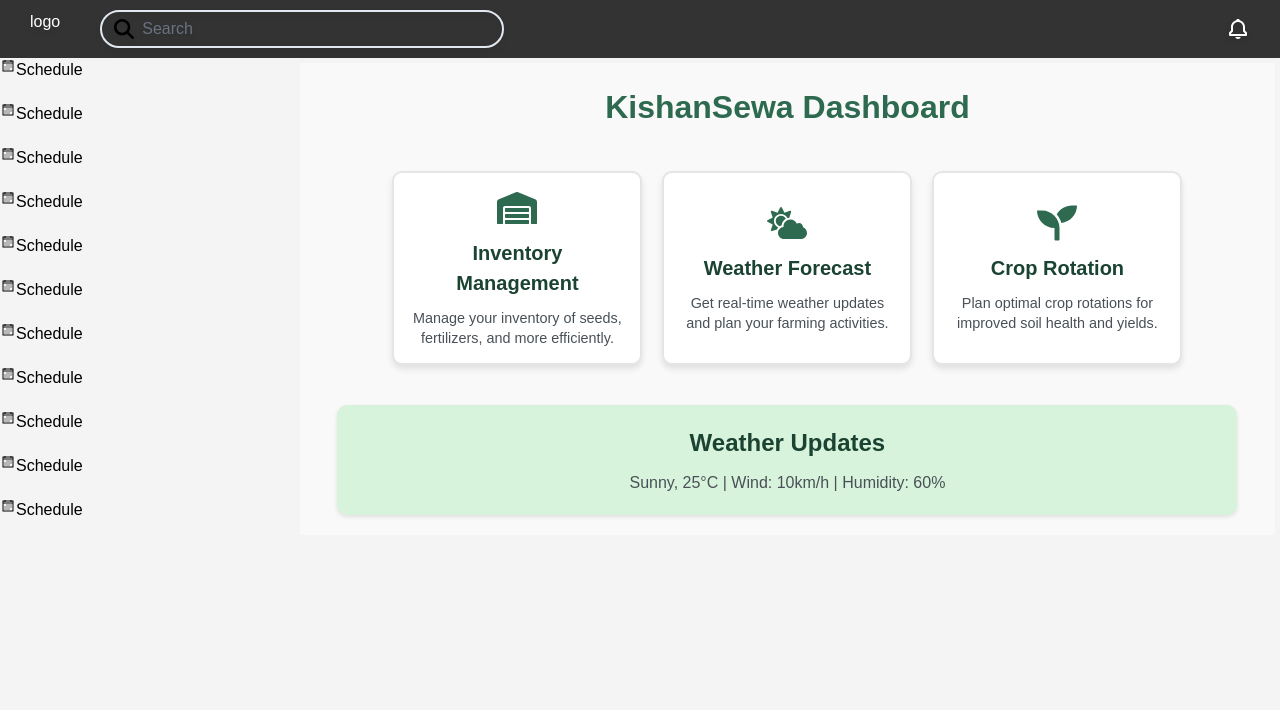
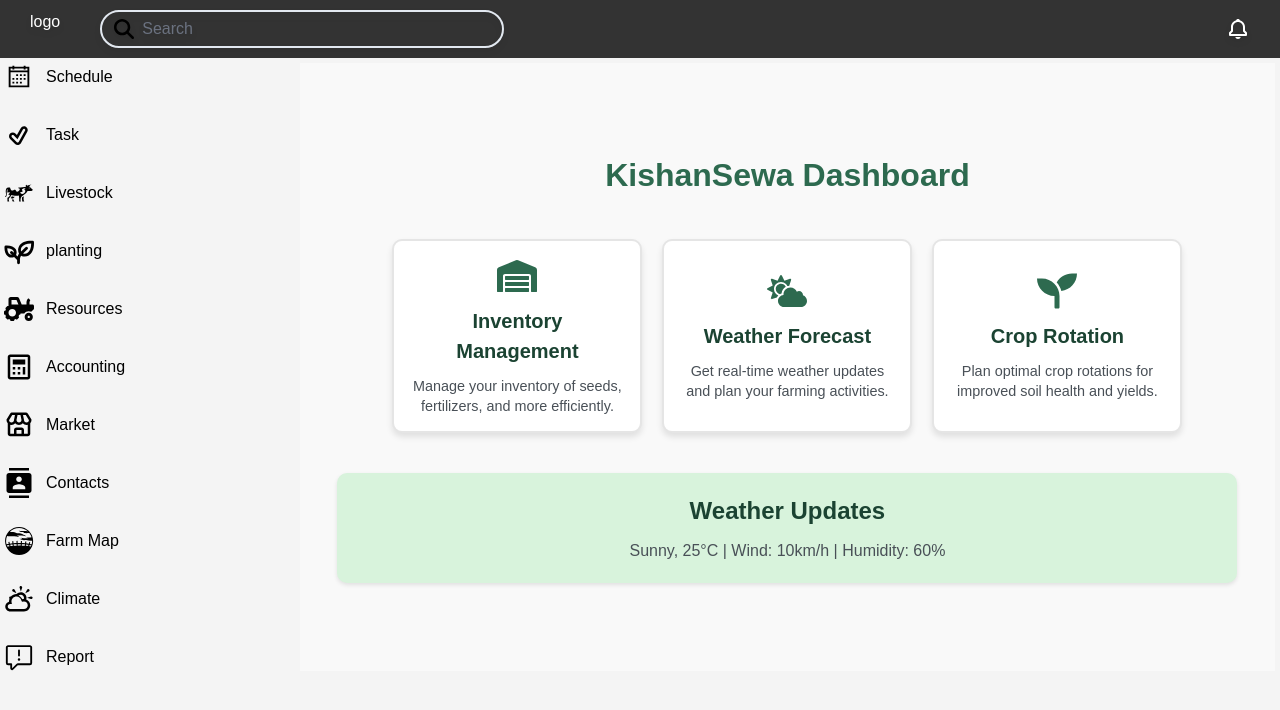
Before and after one commit to Sujit-Thapa/Hackathon, a Next.js app in the folder kishansewa/: page / in a window 1280 px wide. Shown: the top 710 px of the page. Built offline with nearby package versions, Linux system fonts and the light colour scheme.

Commit message:
feat: update side navigation with new icons and improved layout

```diff
--- a/kishansewa/app/components/sideNav/sideNav.tsx
+++ b/kishansewa/app/components/sideNav/sideNav.tsx
@@ -1,42 +1,59 @@
 import React from "react";
+import { BiCalculator, BiMap, BiStore } from "react-icons/bi";
+import { CgCodeClimate } from "react-icons/cg";
+import { FaTractor } from "react-icons/fa";
+import { FaPlantWilt } from "react-icons/fa6";
+import { FcContacts } from "react-icons/fc";
+import { GiCow, GiField } from "react-icons/gi";
+import { GoReport } from "react-icons/go";
 import { LiaCalendarAltSolid } from "react-icons/lia";
+import { MdContacts } from "react-icons/md";
+import { PiPlantBold } from "react-icons/pi";
+import { SiCodeclimate } from "react-icons/si";
+import {
+  TiLockClosedOutline,
+  TiTick,
+  TiTickOutline,
+  TiWeatherCloudy,
+  TiWeatherPartlySunny,
+} from "react-icons/ti";
 
 export const SideNav = () => {
   return (
     <>
       <div className="flex flex-col w-[30%] gap-5">
-        <div className="flex flex-row items">
-          <LiaCalendarAltSolid /> <p>Schedule</p>
+        <div className="flex flex-row items items-center p-1 gap-3">
+          <LiaCalendarAltSolid size={30} /> <p>Schedule</p>
         </div>
-        <div className="flex flex-row items">
-          <LiaCalendarAltSolid /> <p>Schedule</p>
+        <div className="flex flex-row items items-center p-1 gap-3">
+          <TiTickOutline size={30} /> <p>Task</p>
         </div>
-        <div className="flex flex-row items">
-          <LiaCalendarAltSolid /> <p>Schedule</p>
+        <div className="flex flex-row items items-center p-1 gap-3">
+          <GiCow size={30} /> <p>Livestock</p>
         </div>
-        <div className="flex flex-row items">
-          <LiaCalendarAltSolid /> <p>Schedule</p>
+        <div className="flex flex-row items items-center p-1 gap-3">
+          <PiPlantBold size={30} /> <p>planting</p>
         </div>
-        <div className="flex flex-row items">
-          <LiaCalendarAltSolid /> <p>Schedule</p>
+        <div className="flex flex-row items items-center p-1 gap-3">
+          <FaTractor size={30} /> <p>Resources</p>
         </div>
-        <div className="flex flex-row items">
-          <LiaCalendarAltSolid /> <p>Schedule</p>
+        <div className="flex flex-row items items-center p-1 gap-3">
+          <BiCalculator size={30} /> <p>Accounting</p>
         </div>
-        <div className="flex flex-row items">
-          <LiaCalendarAltSolid /> <p>Schedule</p>
+        <div className="flex flex-row items items-center p-1 gap-3">
+          <BiStore size={30} /> <p>Market</p>
         </div>
-        <div className="flex flex-row items">
-          <LiaCalendarAltSolid /> <p>Schedule</p>
+        <div className="flex flex-row items items-center p-1 gap-3">
+          <MdContacts size={30} /> <p>Contacts</p>
         </div>
-        <div className="flex flex-row items">
-          <LiaCalendarAltSolid /> <p>Schedule</p>
+        <div className="flex flex-row items items-center p-1 gap-3">
+          <GiField size={30} /> <p>Farm Map</p>
         </div>
-        <div className="flex flex-row items">
-          <LiaCalendarAltSolid /> <p>Schedule</p>
+        <div className="flex flex-row items items-center p-1 gap-3">
+          <TiWeatherPartlySunny size={30} /> <p>Climate</p>
         </div>
-        <div className="flex flex-row items">
-          <LiaCalendarAltSolid /> <p>Schedule</p>
+        <div className="flex flex-row items items-center p-1 gap-3">
+          <GoReport size={30} /> <p>Report</p>
         </div>
       </div>
     </>
```
